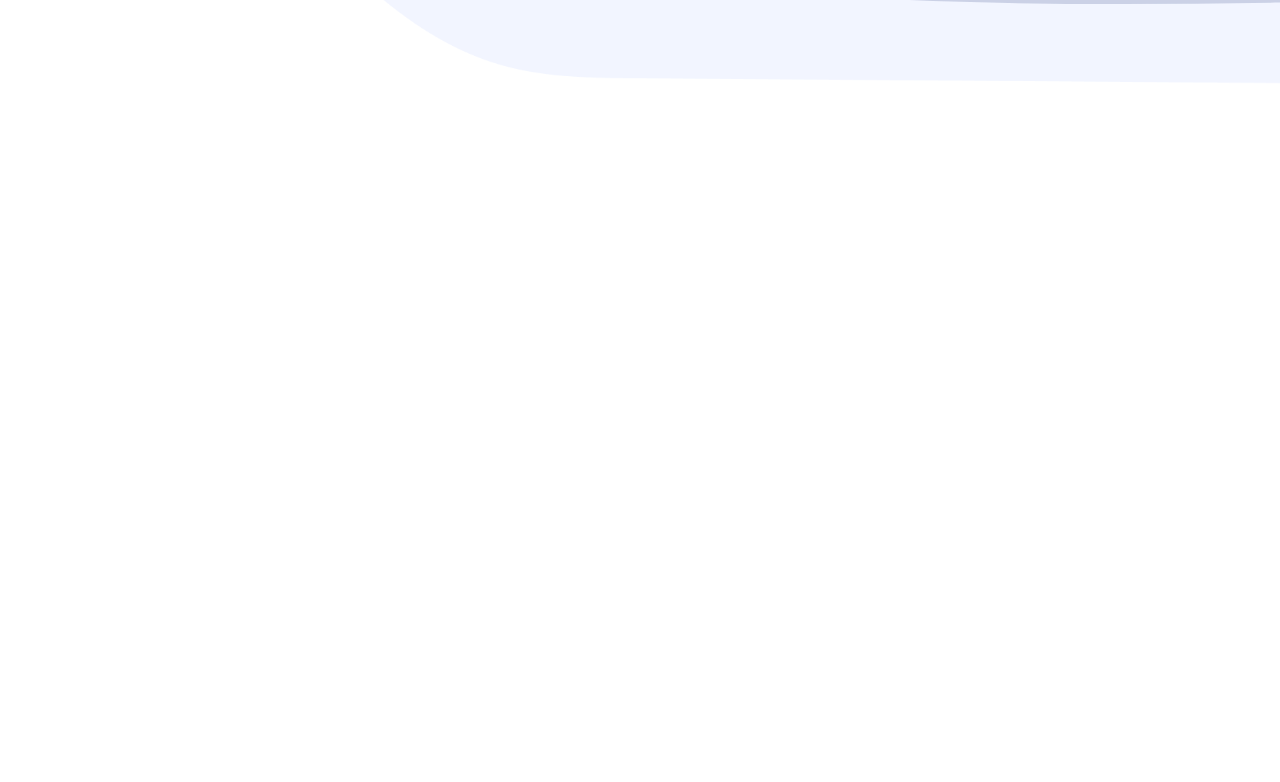
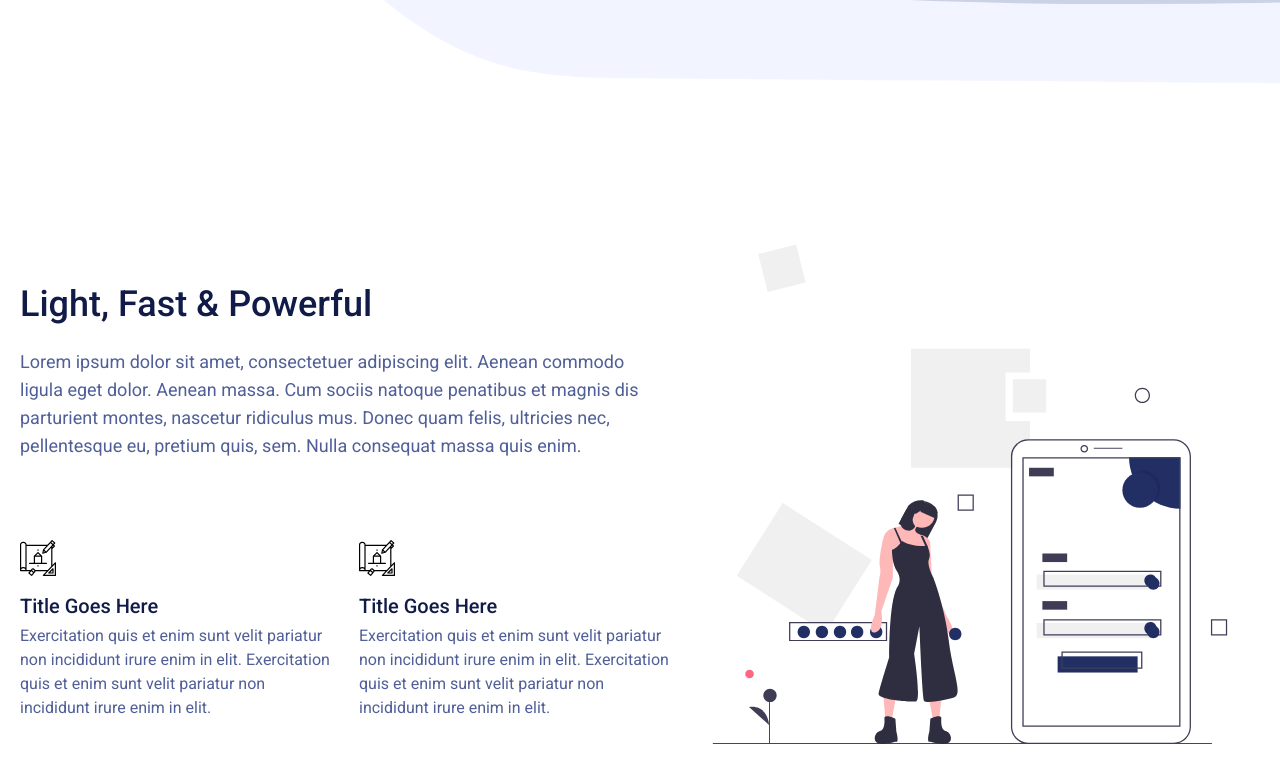
Before and after one commit to CarryUa/landing-page-traning, a Next.js app: page / in a window 1280 px wide. Shown: the part 716-1498 px from the top of the page. Before the commit the page ends 800 px from the top, so only its background shows below. Built offline with nearby package versions, Linux system fonts and the light colour scheme.

Commit message:
Adding description section

```diff
--- a/src/app/page.tsx
+++ b/src/app/page.tsx
@@ -1,6 +1,12 @@
 import Container from "@/components/common/Container";
+import Description from "@/components/Description/Description";
 import Hero from "@/components/Hero/Hero";
 
 export default function Home() {
-  return <Hero />;
+  return (
+    <>
+      <Hero />
+      <Description />
+    </>
+  );
 }
--- /dev/null
+++ b/src/components/Description/Description.tsx
@@ -0,0 +1,25 @@
+import Image from "next/image";
+import Container from "../common/Container";
+import Title from "../common/Title";
+import DescriptionText from "./DescriptionText";
+import backgroundimage from "./static/BackgroundImage.svg";
+export default function Description() {
+  return (
+    <section className="min-h-[100vh] relative overflow-hidden">
+      <Container>
+        <div className="flex flex-col gap-20 justify-center max-w-[650px] absolute top-1/4">
+          <DescriptionText />
+          <div className="flex gap-7">
+            <Title className="max-w-sm"></Title>
+            <Title className="max-w-sm"></Title>
+          </div>
+        </div>
+        <Image
+          className="absolute right-10 top-[20%] max-w-[640px] max-h-[500px] "
+          src={backgroundimage}
+          alt="background image"
+        />
+      </Container>
+    </section>
+  );
+}
--- /dev/null
+++ b/src/components/Description/DescriptionText.tsx
@@ -0,0 +1,16 @@
+export default function DescriptionText() {
+  return (
+    <div className="max-w-[720px] flex flex-col gap-6">
+      <p className="text-standart_blue-800 text-4xl font-medium">
+        Light, Fast & Powerful
+      </p>
+      <span className="text-standart_blue-400 text-lg">
+        Lorem ipsum dolor sit amet, consectetuer adipiscing elit. Aenean commodo
+        ligula eget dolor. Aenean massa. Cum sociis natoque penatibus et magnis
+        dis parturient montes, nascetur ridiculus mus. Donec quam felis,
+        ultricies nec, pellentesque eu, pretium quis, sem. Nulla consequat massa
+        quis enim.
+      </span>
+    </div>
+  );
+}
--- /dev/null
+++ b/src/components/common/Title.tsx
@@ -0,0 +1,23 @@
+import Image from "next/image";
+import image from "./static/UndefinedImage.svg";
+import clsx from "clsx";
+type TitleProps = {
+  className?: string;
+  title?: string;
+  description?: string;
+};
+export default function Title({
+  className,
+  title = "Title Goes Here",
+  description = "Exercitation quis et enim sunt velit pariatur non incididunt irure enim in elit. Exercitation quis et enim sunt velit pariatur non incididunt irure enim in elit.",
+}: TitleProps) {
+  return (
+    <div className={clsx("flex flex-col gap-4", className)}>
+      <Image src={image} alt="image" />
+      <div className="flex flex-col gap-1">
+        <p className="text-xl text-standart_blue-800 font-medium">{title}</p>
+        <span className=" text-standart_blue-400">{description}</span>
+      </div>
+    </div>
+  );
+}
```
Also changed, not shown: src/components/Description/static/BackgroundImage.svg (added), src/components/common/static/UndefinedImage.svg (added).
